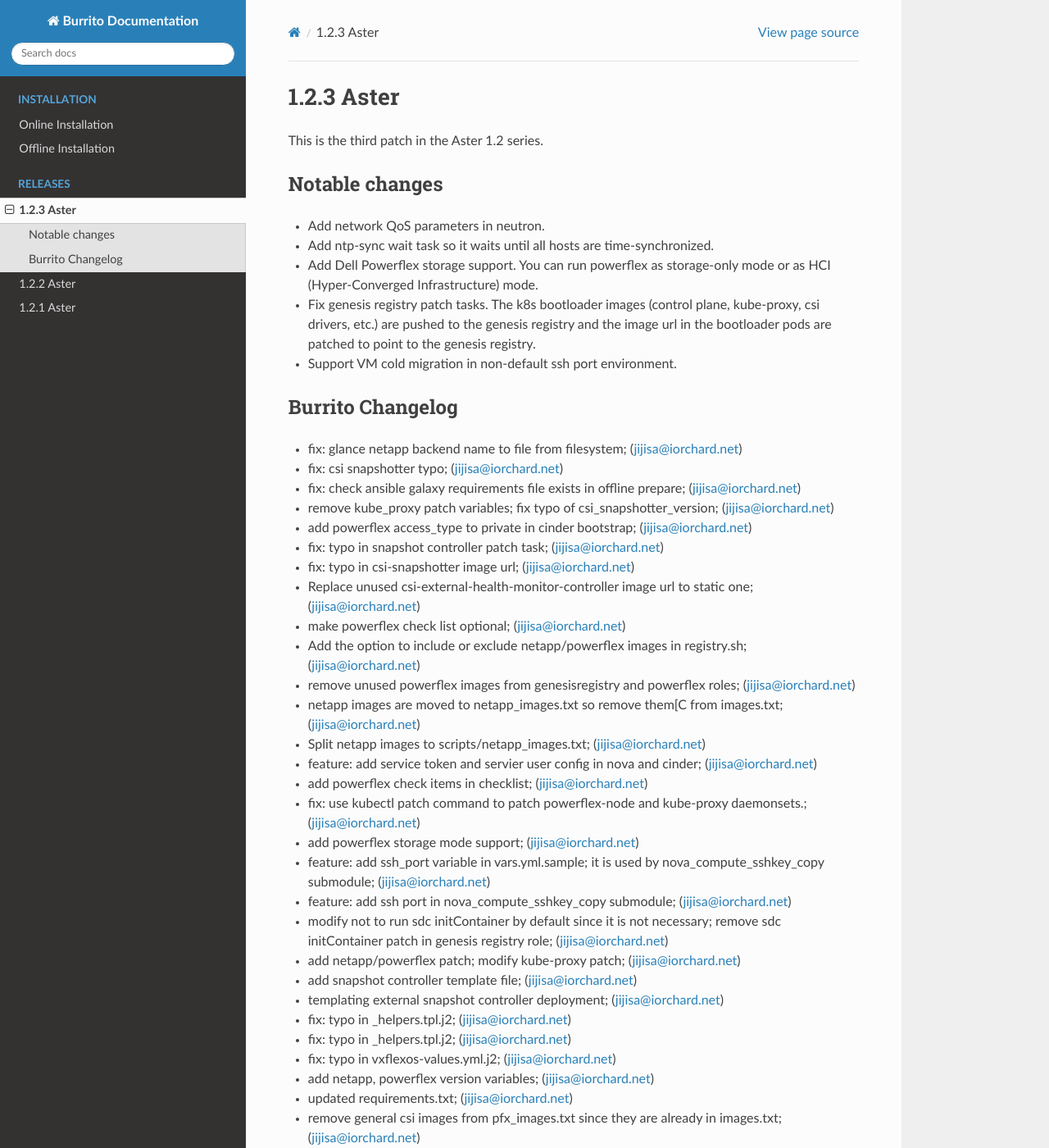
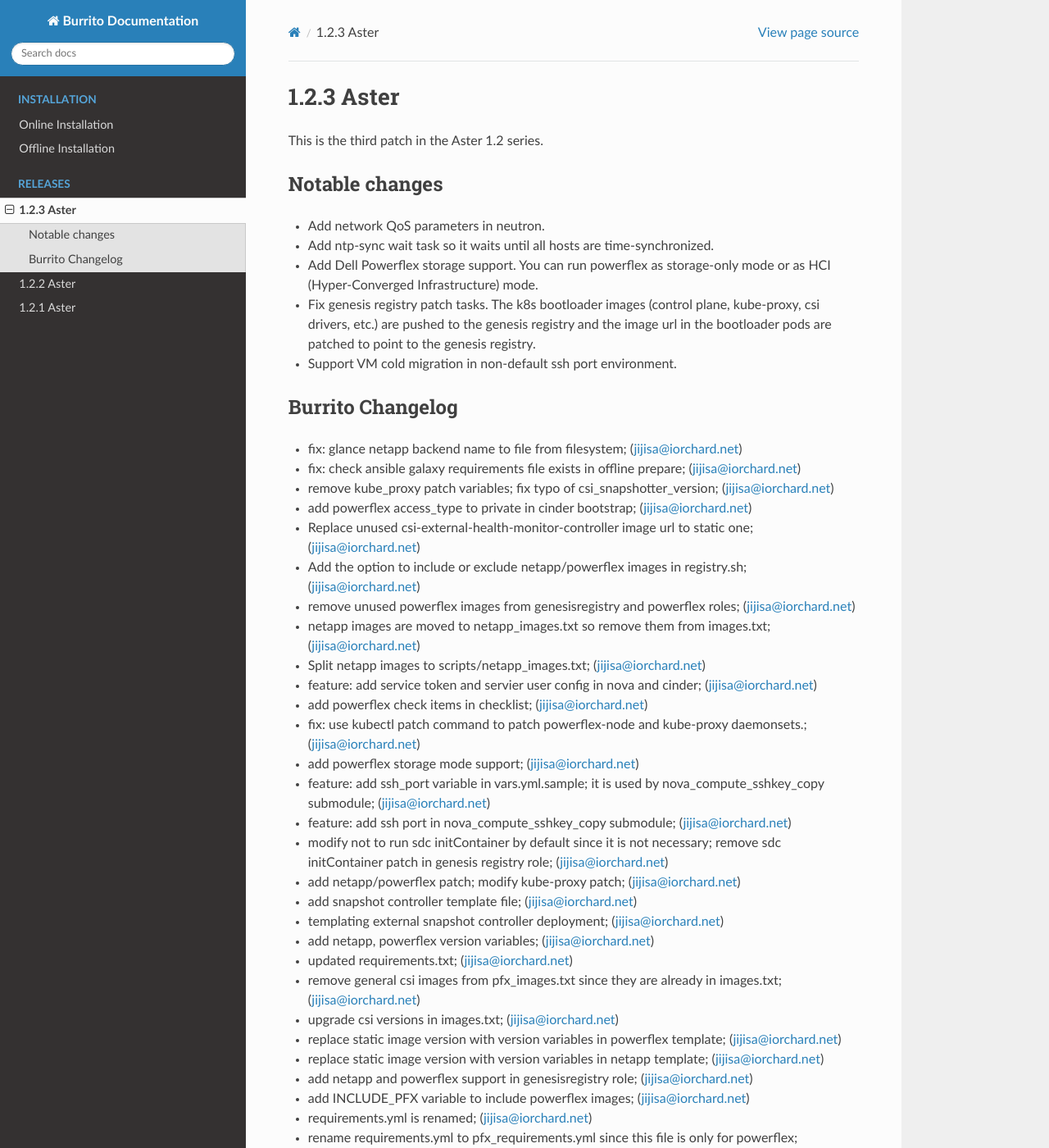
Before and after one commit to iorchard/burrito_docs, a Sphinx documentation site: the page built from source/releases/1.2.3.rst, in a window 1280 px wide and 1400 px high. Shown: the whole window at 82% size. Built offline with Sphinx 7.4.7 and the Read the Docs theme 2.0.0, drawn with Linux system fonts in a browser that asks for light colours; pages that are not in the unit, such as notebooks, are missing from menus; some of the changed text lies outside the part shown.

Commit message:
update 1.2.3 release note

```diff
--- a/source/releases/1.2.3.rst
+++ b/source/releases/1.2.3.rst
@@ -20,17 +20,13 @@
 ------------------
 
 * fix: glance netapp backend name to file from filesystem; (jijisa@iorchard.net)
-* fix: csi snapshotter typo; (jijisa@iorchard.net)
 * fix: check ansible galaxy requirements file exists in offline prepare; (jijisa@iorchard.net)
 * remove kube_proxy patch variables; fix typo of csi_snapshotter_version; (jijisa@iorchard.net)
 * add powerflex access_type to private in cinder bootstrap; (jijisa@iorchard.net)
-* fix: typo in snapshot controller patch task; (jijisa@iorchard.net)
-* fix: typo in csi-snapshotter image url; (jijisa@iorchard.net)
 * Replace unused csi-external-health-monitor-controller image url to static one; (jijisa@iorchard.net)
-* make powerflex check list optional; (jijisa@iorchard.net)
 * Add the option to include or exclude netapp/powerflex images in registry.sh; (jijisa@iorchard.net)
 * remove unused powerflex images from genesisregistry and powerflex roles; (jijisa@iorchard.net)
-* netapp images are moved to netapp_images.txt so remove them[C from images.txt; (jijisa@iorchard.net)
+* netapp images are moved to netapp_images.txt so remove them from images.txt; (jijisa@iorchard.net)
 * Split netapp images to scripts/netapp_images.txt; (jijisa@iorchard.net)
 * feature: add service token and servier user config in nova and cinder; (jijisa@iorchard.net)
 * add powerflex check items in checklist; (jijisa@iorchard.net)
@@ -42,9 +38,6 @@
 * add netapp/powerflex patch; modify kube-proxy patch; (jijisa@iorchard.net)
 * add snapshot controller template file; (jijisa@iorchard.net)
 * templating external snapshot controller deployment; (jijisa@iorchard.net)
-* fix: typo in _helpers.tpl.j2; (jijisa@iorchard.net)
-* fix: typo in _helpers.tpl.j2; (jijisa@iorchard.net)
-* fix: typo in vxflexos-values.yml.j2; (jijisa@iorchard.net)
 * add netapp, powerflex version variables; (jijisa@iorchard.net)
 * updated requirements.txt; (jijisa@iorchard.net)
 * remove general csi images from pfx_images.txt since they are already in images.txt; (jijisa@iorchard.net)
@@ -76,8 +69,6 @@
 * upgrade requirements.txt; (jijisa@iorchard.net)
 * add enabled_powerflex variable in cinder helm chart; (jijisa@iorchard.net)
 * remove deprecated auth_uri; add www_authenticate_uri in glance configmap-etc.yaml; (jijisa@iorchard.net)
-* fix: typo in storageclass manifest; (jijisa@iorchard.net)
-* fix: powerflex main task typo; (jijisa@iorchard.net)
 * feature: add powerflex cluster, setup, csi tasks; (jijisa@iorchard.net)
 * feature: add ntp sync check for the first control node if it is configured to use external ntp servers; (jijisa@iorchard.net)
 * remove changed_when in rocky.yml (ntp role); (jijisa@iorchard.net)
@@ -88,4 +79,3 @@
 * feature: add powerflex role; (jijisa@iorchard.net)
 * feature: add gateway_ip_qos in l3 agent; (jijisa@iorchard.net)
 * feature: add Network QoS parameters in neutron; (jijisa@iorchard.net)
-* fix: remove echo in moving CFGFILES; (jijisa@iorchard.net)
```
